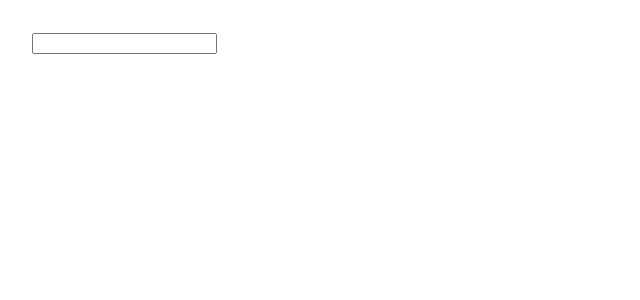
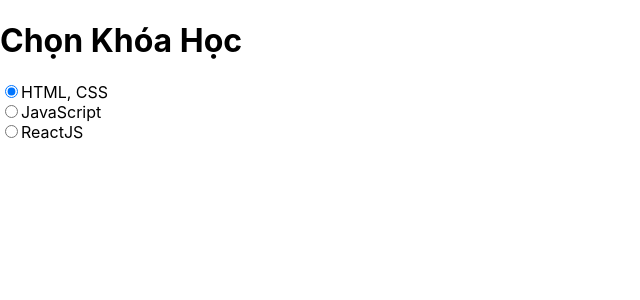
Before and after one commit to th4nh-phat09/ReactJS, a React (Create React App) app: page / in a window 1280 px wide. Shown: the top 300 px of the page, without its empty margins (0-640 px from the left). Built offline with nearby package versions, Linux system fonts and the light colour scheme.

Commit message:
2 way biding radio

```diff
--- a/src/App.js
+++ b/src/App.js
@@ -1,16 +1,56 @@
-import { useState } from "react";
+import React, { useState } from "react";
+
 function App() {
+  // Giả lập dữ liệu từ API
+  const courses = [
+    { id: '1', text: 'HTML, CSS' },
+    { id: '2', text: 'JavaScript' },
+    { id: '3', text: 'ReactJS' },
+  ];
+  const [checked, setChecked] = useState('1'); // Lưu trữ ID của radio button được chọn
 
-  const [test,setTest] =useState()
-  const handleChange = (e) => {
-      setTest(e.target.value)
+  const handleClick = (id) => {
+      setChecked(id);
   }
+
   return (
-    <div style={{padding :32}}>
-       <input type={test} value={test} onChange={handleChange}/>
-       <p>{test}</p>
+    <div>
+    <h1>Chọn Khóa Học</h1>
+      {courses.map(course =>
+        <div key={course.id}>
+          <input type="radio" checked={checked === course.id} onChange={()=>handleClick(course.id)}/>
+          <label htmlFor={course.id}>{course.text}</label>
+        </div>
+      )}
     </div>
-  );
+  )
+
+  // const [checked, setChecked] = useState(''); // Lưu trữ ID của radio button được chọn
+
+  // // Hàm xử lý khi người dùng chọn một radio button
+  // function handleChange(id) {
+  //   setChecked(id); // Cập nhật `checked` với `id` được chọn
+ // }
+
+  // return (
+  //   <div>
+  //     <h1>Chọn khóa học</h1>
+  //     {courses.map(course => (
+  //       <div key={course.id}>
+  //         <input
+  //           type="radio"
+  //           id={course.id}
+  //           name="course"
+  //           value={course.id}
+  //           checked={checked === course.id}
+  //           onChange={() => handleChange(course.id)} // Gọi hàm handleChange khi chọn
+  //         />
+  //         <label htmlFor={course.id}>{course.text}</label>
+  //       </div>
+  //     ))}
+  //     <p>Khóa học đã chọn: {checked}</p>
+  //   </div>
+  // );
 }
 
 export default App;
```
